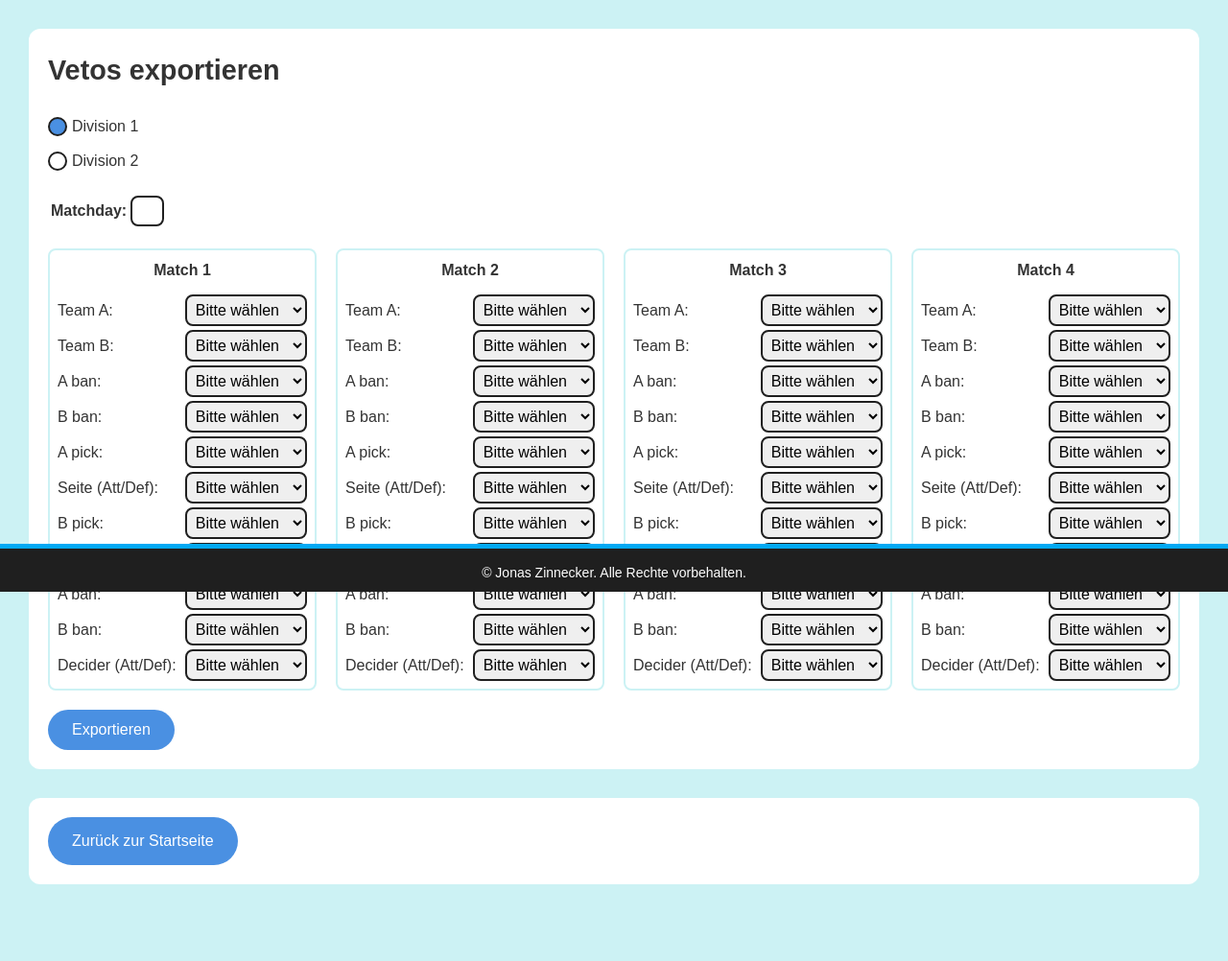
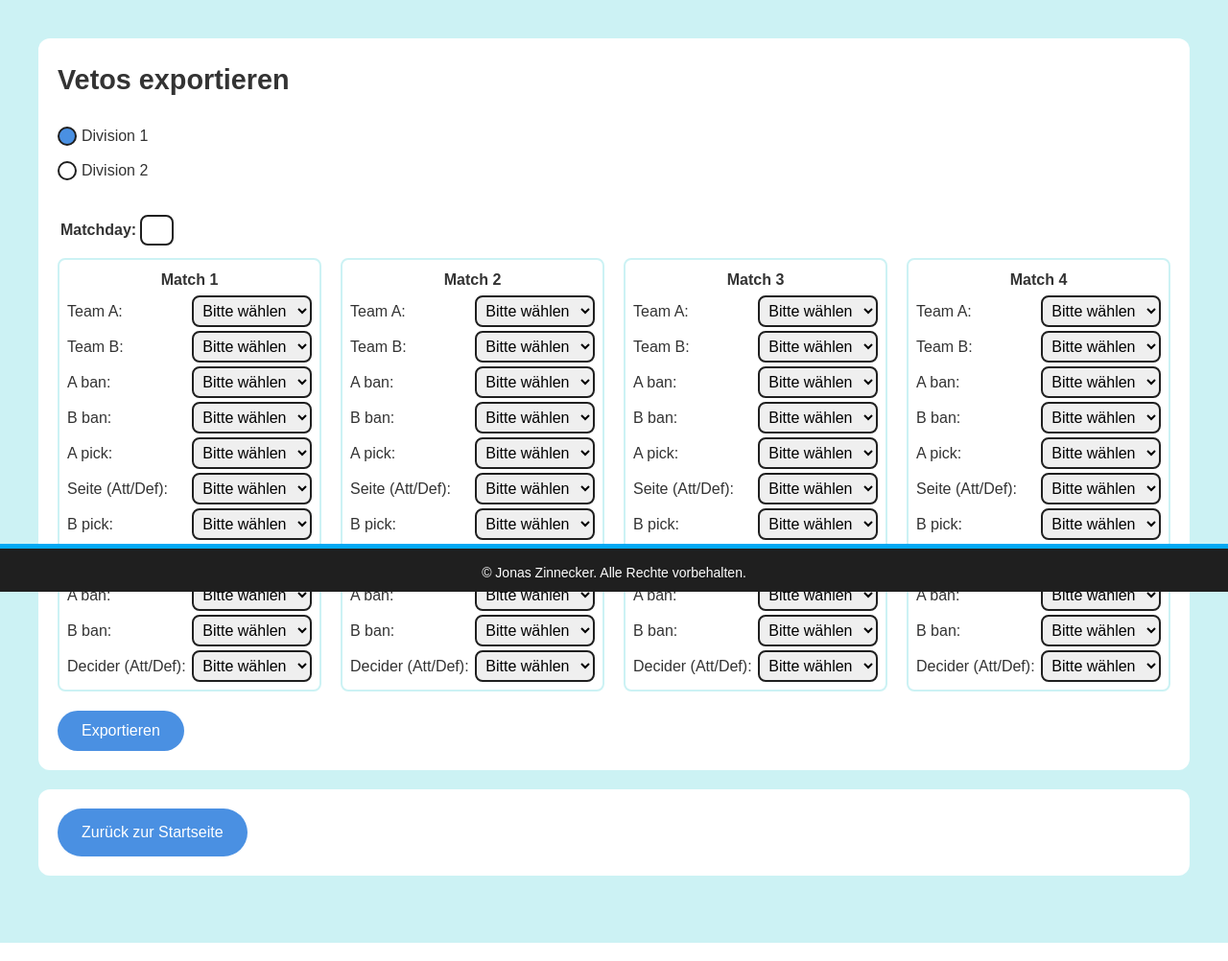
Before and after one commit to JonasZinne/Website, a Flask app: page /export_vetos in a window 1280 px wide. Shown: the part 183-1185 px from the top of the page at 96% size. Run offline with Flask 3, Linux system fonts and the light colour scheme.

Commit message:
style fixes

```diff
--- a/static/css/styles.css
+++ b/static/css/styles.css
@@ -53,8 +53,8 @@ footer {
 
 /* Main */
 main {
-    padding: 30px;
-    max-width: 1500px;
+    padding: 40px;
+    max-width: 1600px;
     margin: 0 auto;
     padding-bottom: 50px;
 }
@@ -63,7 +63,7 @@ main {
 .section {
     background-color: #ffffff;
     padding: 20px;
-    margin-bottom: 30px;
+    margin-bottom: 20px;
     border-radius: 12px;
 }
 
@@ -107,8 +107,8 @@ input, select {
 
 .url-input {
     max-width: 600px;
-    padding: 12px;
-    margin-bottom: 10px;
+    padding: 10px;
+    margin-bottom: 20px;
 }
 
 .number-input {
@@ -227,7 +227,7 @@ button:active, .button:active {
 
 #loadingIndicator p {
     font-size: 1.5em;
-    margin-top: 10px;
+    margin: 10px;
 }
 
 /* Spinner Animation */
--- a/templates/count_games.html
+++ b/templates/count_games.html
@@ -6,7 +6,7 @@
     <section class="section">
         <h2>Count Games</h2>
 
-        <div class="game-stats">
+        <div class="game-stats" style="margin-bottom: 10px;">
             <table>
                 <tr>
                     <td><strong>Wins:</strong></td>
--- a/templates/export_vetos.html
+++ b/templates/export_vetos.html
@@ -7,7 +7,7 @@
         <h2>Vetos exportieren</h2>
 
         <!-- Auswahl Divison -->
-        <div style="margin-bottom: 10px;">
+        <div style="margin-bottom: 20px;">
             <label class="radio-label">
                 <input type="radio" name="division" value="1" {% if division == '1' %}checked{% endif %} onchange="this.form.submit();">
                 <span class="radio-custom"></span>
@@ -21,7 +21,7 @@
         </div>
 
         <form method="POST" action="/export_vetos?division={{ division }}">
-            <table style="margin-bottom: 20px;">
+            <table style="margin-bottom: 10px;">
                 <tr>
                     <td><strong><label for="matchday">Matchday:</label></strong></td>
                     <td>
@@ -30,11 +30,11 @@
                 </tr>
             </table>
 
-            <div class="veto-grid">
+            <div class="veto-grid" style="margin-bottom: 20px;">
                 {% for i in range(num_matches) %}
                 <table>
                     <tr>
-                        <td colspan="2" style="text-align: center; padding-bottom: 10px;"><strong>Match {{ i + 1 }}</strong></td>
+                        <td colspan="2" style="text-align: center;"><strong>Match {{ i + 1 }}</strong></td>
                     </tr>
 
                     <!-- Auswahl Team A und B  -->
@@ -100,7 +100,7 @@
                 {% endfor %}
             </div>
 
-            <button type="submit" style="margin-top: 20px;">Exportieren</button>
+            <button type="submit">Exportieren</button>
         </form>
     </section>
 
```
